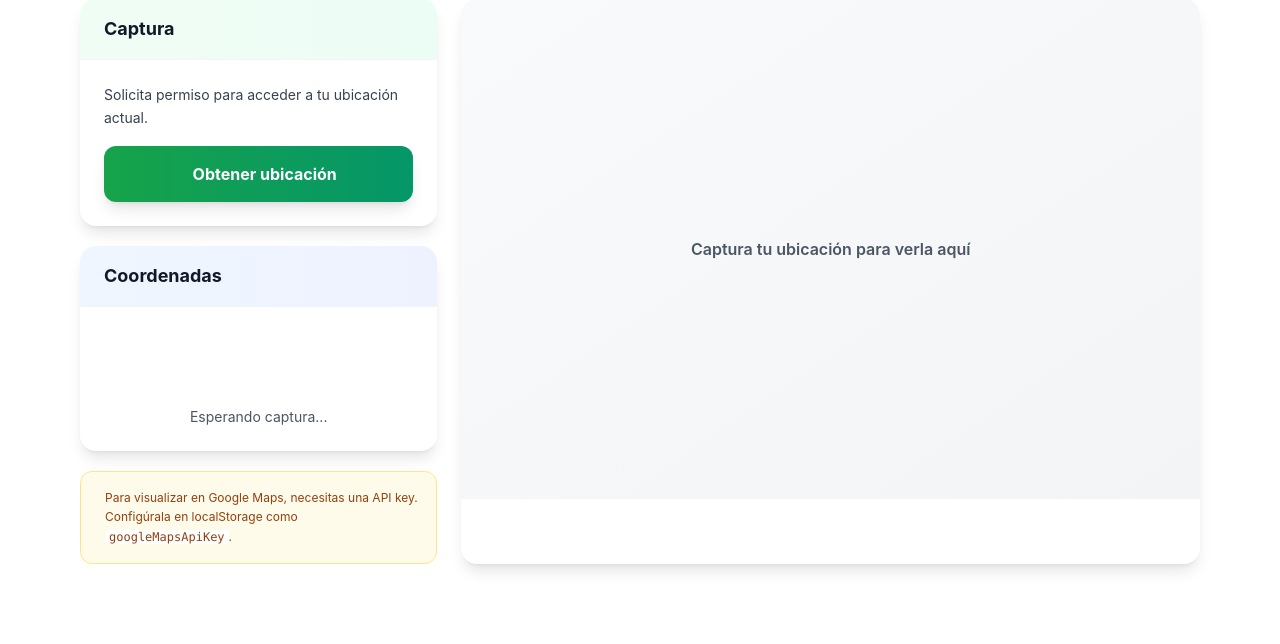
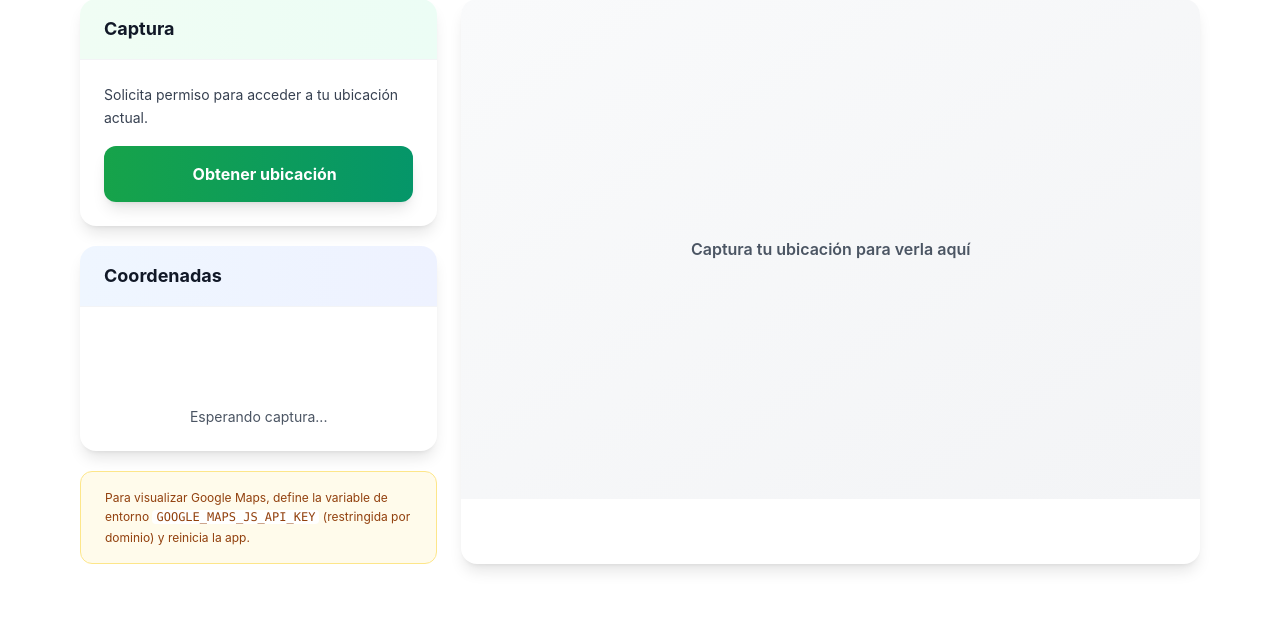
Before and after one commit to amilube/geoqr, a Django app: template apps/templates/pages/geo.html in a window 1280 px wide. Shown: the part 349-993 px from the top of the page. Run offline with Django 5.2, Linux system fonts and the light colour scheme; the template is opened without the code that fills it, so the values that code supplies are empty; some libraries are stand-ins or nearby versions.

Commit message:
feat(geo): integrate Google Maps API key handling and update instructions for configuration

```diff
--- a/apps/static/app.js
+++ b/apps/static/app.js
@@ -287,7 +287,7 @@ window.addEventListener('DOMContentLoaded', async () => {
         console.log('html5-qrcode library cargada correctamente');
     }
 
-    // Cargar Google Maps API
+    // Cargar Google Maps API (solo si hay key provisionada por el backend)
     cargarGoogleMapsAPI();
 
     if ('serviceWorker' in navigator) {
@@ -372,14 +372,13 @@ function initMap() {
  * Cargar la API de Google Maps dinámicamente
  */
 function cargarGoogleMapsAPI() {
-    // Intentar obtener la API key del localStorage o usar una key de desarrollo
-    // En producción, el usuario deberá configurar su propia API key
-    const apiKey = localStorage.getItem('googleMapsApiKey') || '';
+    // Obtener la API key desde el backend (data attribute en el contenedor de mapa)
+    const mapContainer = document.querySelector('[data-google-maps-key]');
+    const apiKey = mapContainer?.dataset.googleMapsKey || '';
 
     if (!apiKey) {
-        // Si no hay API key, mostrar mensaje instructivo
-        mostrarMensaje('Nota: Para usar Google Maps, configurá tu API key en localStorage con la clave "googleMapsApiKey"', 'info');
-        // Intentar cargar sin API key (modo desarrollo limitado)
+        mostrarMensaje('Falta configurar GOOGLE_MAPS_JS_API_KEY (restringida por dominio). Contactá al administrador.', 'error');
+        return;
     }
 
     const script = document.createElement('script');
--- a/apps/templates/pages/geo.html
+++ b/apps/templates/pages/geo.html
@@ -50,7 +50,7 @@
           <div class="bg-amber-50 border border-amber-200 rounded-xl p-4">
             <p class="text-xs text-amber-800 leading-relaxed flex gap-2">
               <iconify-icon icon="lucide:alert-circle" class="text-lg flex-shrink-0"></iconify-icon>
-              <span>Para visualizar en Google Maps, necesitas una API key. Configúrala en localStorage como <code class="font-mono bg-white px-1 rounded">googleMapsApiKey</code>.</span>
+              <span>Para visualizar Google Maps, define la variable de entorno <code class="font-mono bg-white px-1 rounded">GOOGLE_MAPS_JS_API_KEY</code> (restringida por dominio) y reinicia la app.</span>
             </p>
           </div>
         </div>
@@ -58,7 +58,7 @@
         <!-- Map Container -->
         <div class="md:col-span-2">
           <div class="bg-white rounded-2xl shadow-lg overflow-hidden h-full">
-            <div id="map-container" class="hidden h-96 md:h-[500px]">
+            <div id="map-container" class="hidden h-96 md:h-[500px]" data-google-maps-key="{{ google_maps_js_api_key|default:"" }}">
               <div id="map" class="w-full h-full"></div>
             </div>
             <div id="map-placeholder" class="bg-gradient-to-br from-gray-50 to-gray-100 h-96 md:h-[500px] flex items-center justify-center">
--- a/config/settings/base.py
+++ b/config/settings/base.py
@@ -9,6 +9,9 @@ BASE_DIR = Path(__file__).resolve(strict=True).parent.parent.parent
 # apps/
 APPS_DIR = BASE_DIR / "apps"
 env = environ.Env()
+
+# Google Maps (client-side JS key, restricted by referrer; keep empty by default)
+GOOGLE_MAPS_JS_API_KEY = env("GOOGLE_MAPS_JS_API_KEY", default="")
 
 READ_DOT_ENV_FILE = env.bool("DJANGO_READ_DOT_ENV_FILE", default=False)
 if READ_DOT_ENV_FILE:
--- a/config/views.py
+++ b/config/views.py
@@ -1,3 +1,4 @@
+from django.conf import settings
 from django.contrib.auth.decorators import login_required
 from django.utils.decorators import method_decorator
 from django.views.generic import TemplateView
@@ -17,6 +18,11 @@ class PushTemplateView(TemplateView):
 class GeoTemplateView(TemplateView):
     template_name = "pages/geo.html"
 
+    def get_context_data(self, **kwargs):
+        context = super().get_context_data(**kwargs)
+        context["google_maps_js_api_key"] = settings.GOOGLE_MAPS_JS_API_KEY
+        return context
+
 
 @method_decorator(login_required, name="dispatch")
 class QRTemplateView(TemplateView):
```
